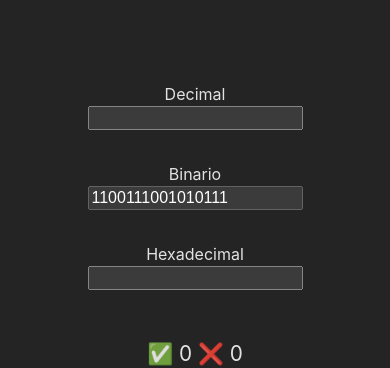
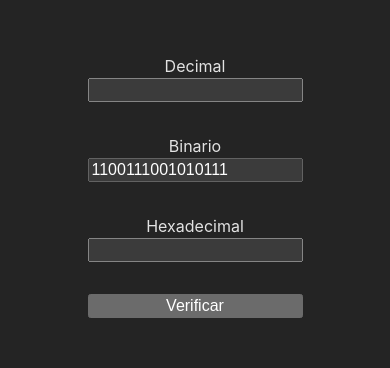
Before and after one commit to LeFede/coc-taller-conversiones, a React (Vite) app: page / in a window 390 px wide. Shown: the part 160-528 px from the top of the page. Built offline with nearby package versions, Linux system fonts and the light colour scheme.

Commit message:
add mobile

```diff
--- a/src/App.css
+++ b/src/App.css
@@ -48,15 +48,12 @@ input {
 form {
   display: flex;
   gap: 2rem;
+  align-items: flex-end;
 }
 
 label {
   display: flex;
   flex-direction: column;
-}
-
-input[type="submit"] {
-  display: none;
 }
 
 input[disabled] {
@@ -92,8 +89,38 @@ input[type="number"] {
     drop-shadow(-0.5px 0 1px white) drop-shadow(0 -0.5px 1px white);
 }
 
+input[type="submit"] {
+  display: none;
+}
+
+.mobile {
+  width: 100%;
+  display: none;
+}
+
+.exp {
+  position: fixed;
+  left: 0;
+  bottom: 0;
+  padding: 1rem;
+  font-size: 0.9rem;
+}
+
 @media (width < 800px) {
+  .exp {
+    display: none;
+  }
+
+  input[type="submit"] {
+    display: block;
+    width: 100%;
+  }
+
   form {
     flex-direction: column;
   }
+
+  .mobile {
+    display: block;
+  }
 }
--- a/src/App.tsx
+++ b/src/App.tsx
@@ -158,6 +158,7 @@ function App() {
             name: e,
             value: show ? convertedNumbers[e] : inputs[e],
             onKeyDown: handleKeyDown,
+            required: true,
           };
 
           return (
@@ -167,7 +168,9 @@ function App() {
             </label>
           );
         })}
-        <input type="submit" value="go" />
+        <label className="mobile">
+          <input type="submit" value="Verificar" />
+        </label>
       </form>
       <div className="points">
         <p>
@@ -185,6 +188,9 @@ function App() {
           src="https://cdn-icons-png.flaticon.com/128/270/270798.png"
         />
       </a>
+      <span className="exp">
+        (Enter en cualquier campo para verificar resultado)
+      </span>
     </div>
   );
 }
```
